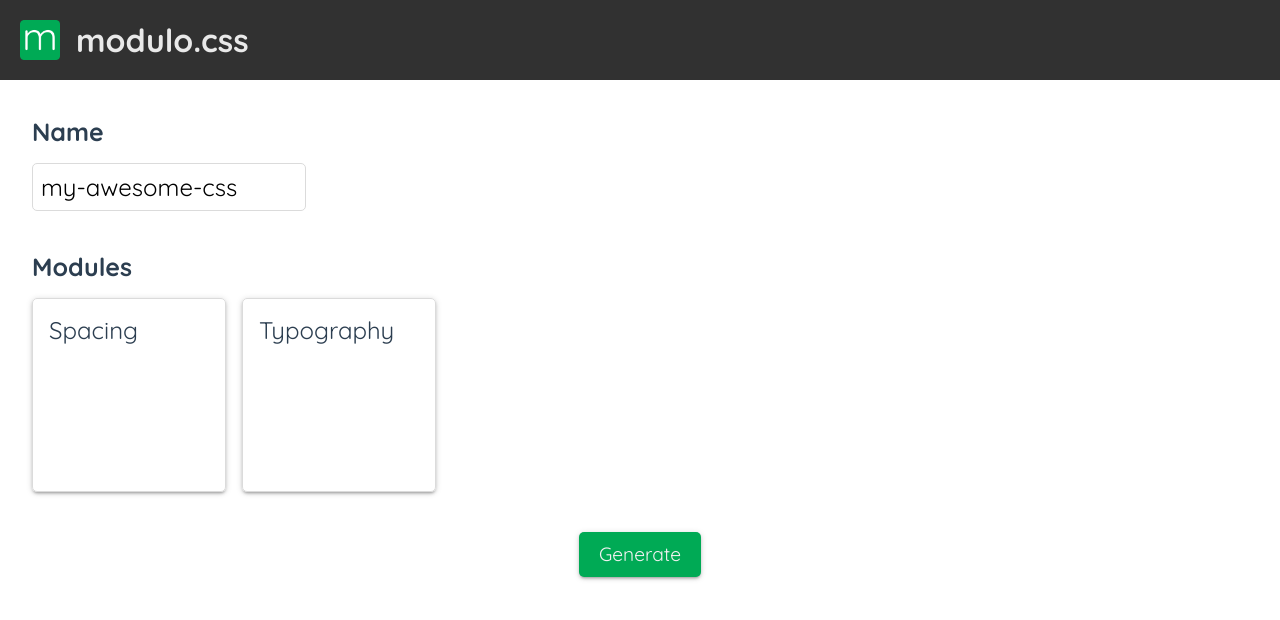
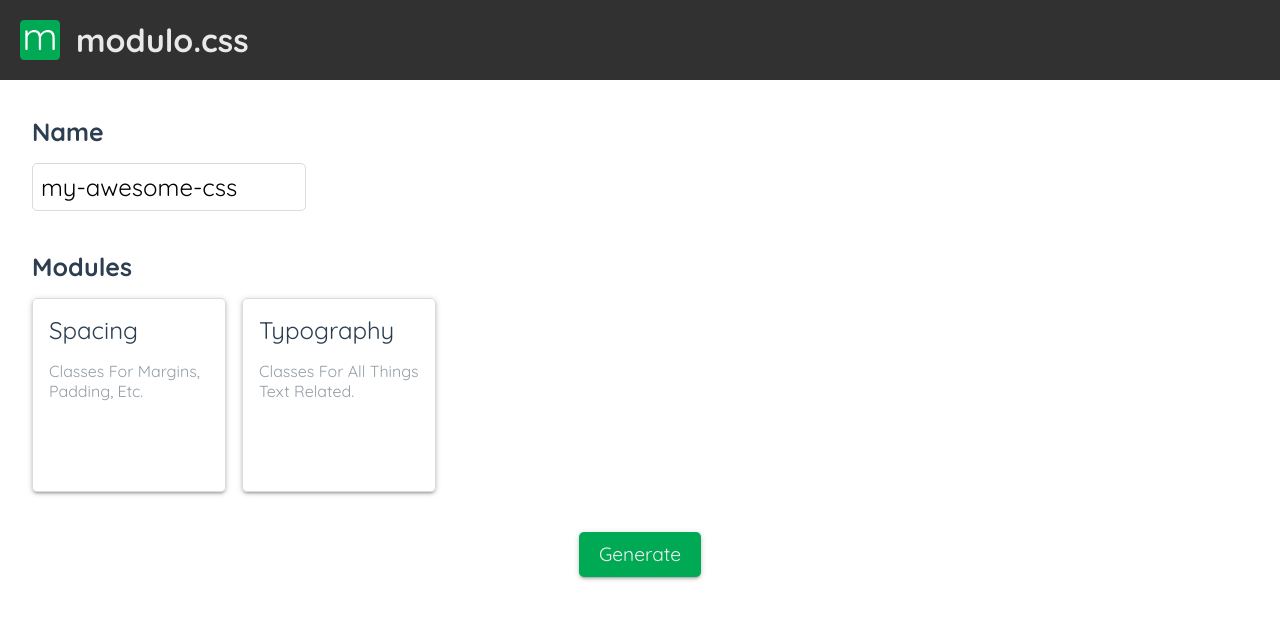
Before and after one commit to Kovee98/modulo-css, a Vue app: page / in a window 1280 px wide. Shown: the top 620 px of the page. Built offline with nearby package versions, Linux system fonts and the light colour scheme.

Commit message:
feat(modules): add description under module name

```diff
--- a/src/components/ModuleList.vue
+++ b/src/components/ModuleList.vue
@@ -10,7 +10,8 @@
                 :class="{'is-focused' : module.isChecked}"
                 :for="module.name"
             >
-                {{module.name}}
+                <p class="mb-1">{{module.name}}</p>
+                <p class="is-light">{{module.desc}}</p>
                 <input
                     type="checkbox"
                     :id="module.name"
@@ -23,7 +24,6 @@
 
 <script lang="ts">
     import { defineComponent, reactive } from 'vue';
-    // import { Form } from '../types/index';
 
     export default defineComponent({
         name: 'ModuleList',
--- a/src/scss/index.scss
+++ b/src/scss/index.scss
@@ -44,6 +44,11 @@ a {
 
 .capitalize {
     text-transform: capitalize;
+}
+
+.is-light {
+    font-size: 1rem;
+    color: transparentize($text, 0.5);
 }
 
 .mb-1 {
```
